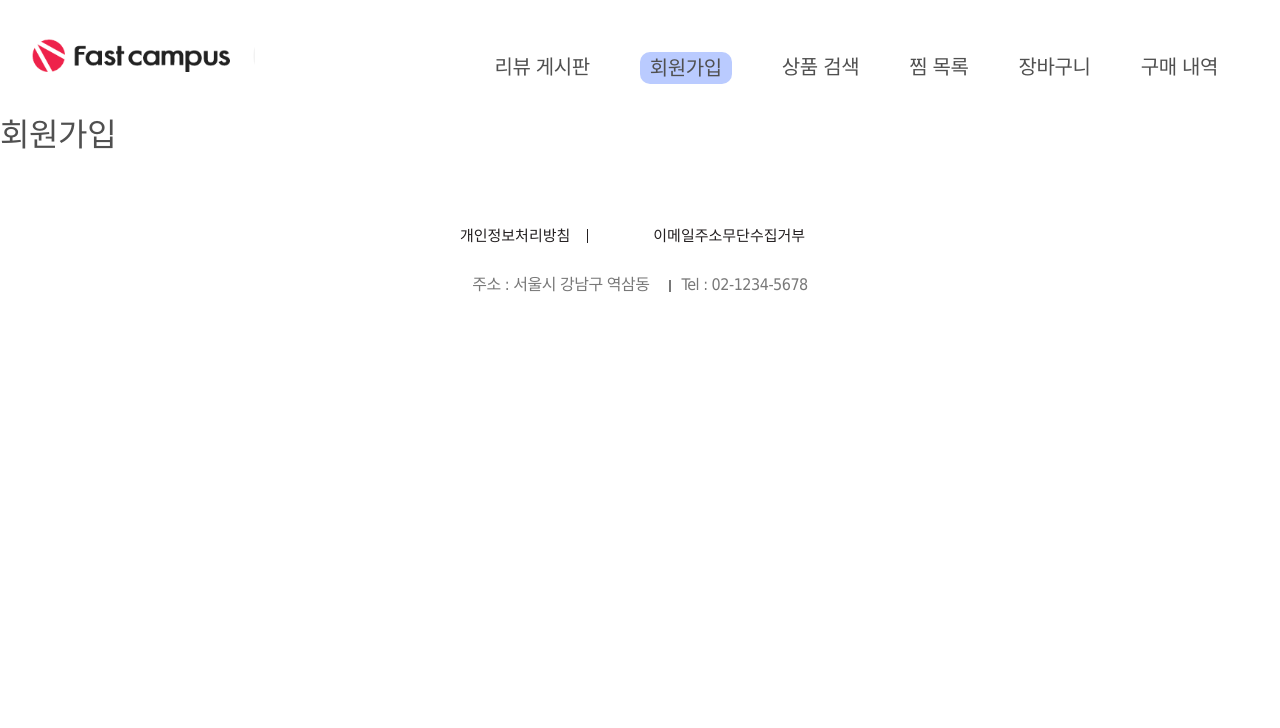
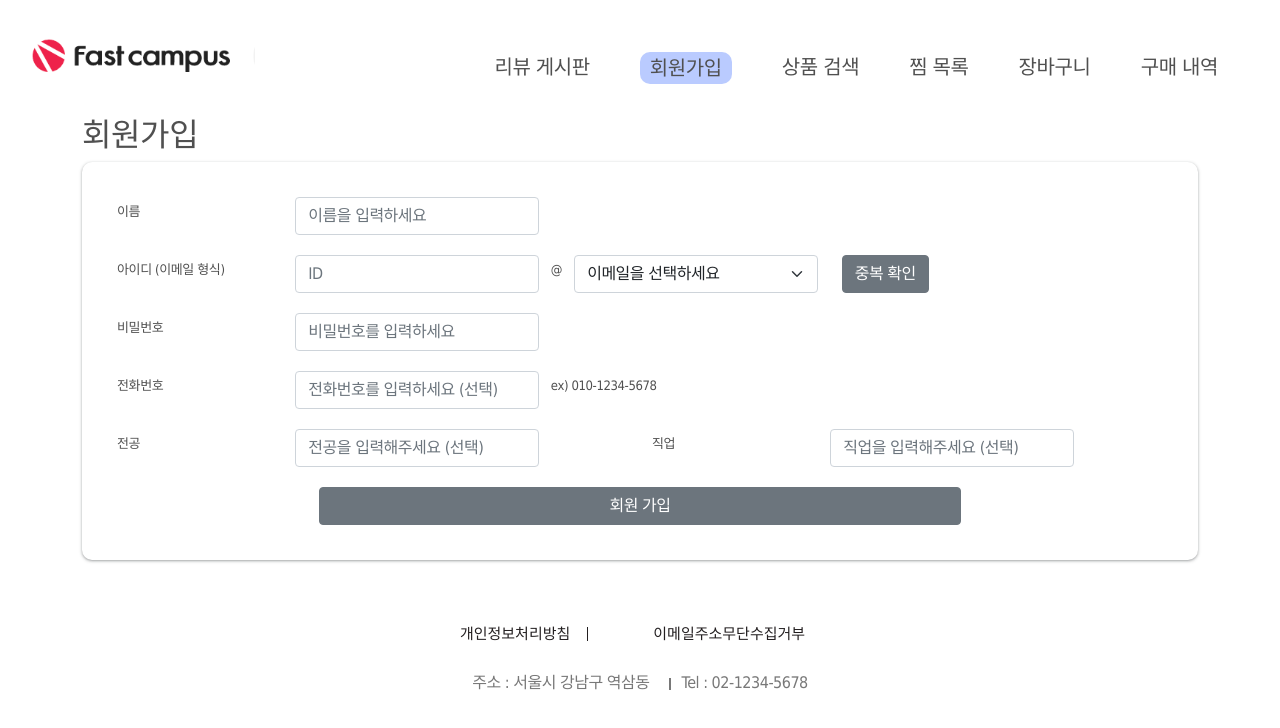
Before and after one commit to kwonsean/KDT_REACT_MiniProject, a React (Create React App) app in the folder client/: page /register in a window 1280 px wide. Shown: the top 728 px of the page. Built offline with nearby package versions, Linux system fonts and the light colour scheme; no server answers.

Commit message:
feat: 회원가입 페이지 완성
- 필수값인 요소들만 간단하게 값 체크만 하도록 구현
- 결제와는 다르게 valid값 체크 X(필수요소가 적기 때문에) 또한 객체형태가 아닌 state형태로구현해 봄

```diff
--- a/client/src/components/register/Register.js
+++ b/client/src/components/register/Register.js
@@ -1,11 +1,14 @@
-import React from "react";
+import React from 'react'
+import { Container } from 'reactstrap'
+import RegisterForm from './RegisterForm'
 
 const Register = (props) => {
   return (
-    <div>
+    <Container>
       <h2>회원가입</h2>
-    </div>
-  );
-};
+      <RegisterForm />
+    </Container>
+  )
+}
 
-export default Register;
+export default Register
--- /dev/null
+++ b/client/src/components/register/RegisterForm.jsx
@@ -0,0 +1,224 @@
+import axios from 'axios'
+import React, { useState } from 'react'
+import { Button, Col, Input, Label, Row } from 'reactstrap'
+import Swal from 'sweetalert2'
+
+export default function RegisterForm() {
+  const [name, setName] = useState('')
+  const [id, setid] = useState('')
+  const [emailAddress, setEmailAddress] = useState('')
+  const [pw, setpw] = useState('')
+  const [phoneNum, setPhoneNum] = useState('')
+  const [major, setMajor] = useState('')
+  const [org, setOrg] = useState('')
+  const [isDuplicate, setIsDuplicate] = useState(true)
+
+  const changeInput = (e) => {
+    if (e.target.id === 'name') setName(e.target.value)
+    if (e.target.id === 'ID') setid(e.target.value)
+    if (e.target.id === 'emailAddress') setEmailAddress(e.target.value)
+    if (e.target.id === 'PW') setpw(e.target.value)
+    if (e.target.id === 'phoneNum') setPhoneNum(e.target.value)
+    if (e.target.id === 'major') setMajor(e.target.value)
+    if (e.target.id === 'org') setOrg(e.target.value)
+  }
+
+  const checkDuplicate = () => {
+    if (id === '' || emailAddress === '') {
+      fail('아이디와 이메일을 입력해 주세요')
+      return
+    }
+    axios
+      .post('api/user?type=dplicheck', {
+        user_email1: id,
+        user_email2: emailAddress,
+      })
+      .then((response) => {
+        // console.log(response.data.json[0].dupliEmailCount)
+        if (!response.data.json[0].dupliEmailCount) {
+          setIsDuplicate(false)
+          success(`사용 가능한 아이디 입니다.`)
+        } else {
+          setIsDuplicate(true)
+          fail('중복된 아이디 입니다.')
+        }
+      })
+      .catch((error) => console.log(error))
+  }
+
+  const clickInsertUserBtn = () => {
+    if (name === '') {
+      fail('회원가입에 실패하였습니다.', '이름을 입력해주세요')
+      return
+    }
+    if (isDuplicate) {
+      fail('회원가입에 실패하였습니다.', '아이디 중복체크를 해주세요')
+      return
+    }
+    if (pw === '') {
+      fail('회원가입에 실패하였습니다.', '비밀번호를 입력해주세요')
+      return
+    }
+    axios
+      .post('api/user?type=signup', {
+        user_email1: id,
+        user_email2: emailAddress,
+        user_password: pw,
+        user_major: major,
+        user_phone: phoneNum,
+        user_name: name,
+        user_org: org,
+      })
+      .then((response) => {
+        console.log(response)
+        success(`회원가입에 성공하였습니다!`)
+        setTimeout(() => {
+          window.location.href = '/naverApi'
+        }, 2000)
+      })
+      .catch((error) => console.log(error))
+  }
+  // useEffect(() => {
+  //   console.log(userData)
+  // }, [userData])
+  return (
+    <div
+      style={{
+        padding: 35,
+        borderRadius: 10,
+        boxShadow:
+          'rgba(60, 64, 67, 0.3) 0px 1px 2px 0px, rgba(60, 64, 67, 0.15) 0px 1px 3px 1px',
+      }}
+    >
+      <Row style={{ marginBottom: 20 }}>
+        <Col xs='2'>
+          <Label for='name'>이름</Label>
+        </Col>
+        <Col xs='3'>
+          <Input
+            id='name'
+            placeholder='이름을 입력하세요'
+            maxLength={20}
+            onChange={(e) => changeInput(e)}
+            value={name}
+          ></Input>
+        </Col>
+      </Row>
+      <Row style={{ marginBottom: 20 }}>
+        <Col xs='2'>
+          <Label for='ID'>아이디 (이메일 형식)</Label>
+        </Col>
+        <Col xs='3'>
+          <Input
+            id='ID'
+            placeholder='ID'
+            onChange={(e) => changeInput(e)}
+            value={id}
+          ></Input>
+        </Col>
+        @
+        <Col xs='3'>
+          <Input
+            id='emailAddress'
+            placeholder='e-mail 주소'
+            type='select'
+            onChange={(e) => changeInput(e)}
+          >
+            <option value=''>이메일을 선택하세요</option>
+            <option value='gmail.com'>구글</option>
+            <option value='naver.com'>네이버</option>
+            <option value='kakao.com'>카카오</option>
+          </Input>
+        </Col>
+        <Col xs='2'>
+          <Button onClick={checkDuplicate}>중복 확인</Button>
+        </Col>
+      </Row>
+      <Row style={{ marginBottom: 20 }}>
+        <Col xs='2'>
+          <Label for='PW'>비밀번호</Label>
+        </Col>
+        <Col xs='3'>
+          <Input
+            id='PW'
+            placeholder='비밀번호를 입력하세요'
+            type='password'
+            maxLength={100}
+            value={pw}
+            onChange={(e) => changeInput(e)}
+          ></Input>
+        </Col>
+      </Row>
+      <Row style={{ marginBottom: 20 }}>
+        <Col xs='2'>
+          <Label for='phoneNum'>전화번호</Label>
+        </Col>
+        <Col xs='3'>
+          <Input
+            id='phoneNum'
+            placeholder='전화번호를 입력하세요 (선택)'
+            minLength={13}
+            maxLength={13}
+            value={phoneNum}
+            onChange={(e) => changeInput(e)}
+          ></Input>
+        </Col>
+        ex) 010-1234-5678
+      </Row>
+      <Row style={{ marginBottom: 20 }}>
+        <Col xs='2'>
+          <Label for='phoneNum'>전공</Label>
+        </Col>
+        <Col xs='3'>
+          <Input
+            id='major'
+            placeholder='전공을 입력해주세요 (선택)'
+            maxLength={100}
+            value={major}
+            onChange={(e) => changeInput(e)}
+          ></Input>
+        </Col>
+        <Col xs='1'></Col>
+        <Col xs='2'>
+          <Label for='phoneNum'>직업</Label>
+        </Col>
+        <Col xs='3'>
+          <Input
+            id='org'
+            placeholder='직업을 입력해주세요 (선택)'
+            maxLength={100}
+            value={org}
+            onChange={(e) => changeInput(e)}
+          ></Input>
+        </Col>
+        <Col xs='1'></Col>
+      </Row>
+      <Row>
+        <Button
+          style={{ width: '60%', margin: '0 auto' }}
+          onClick={clickInsertUserBtn}
+        >
+          회원 가입
+        </Button>
+      </Row>
+    </div>
+  )
+}
+
+function fail(message, subMessage) {
+  Swal.fire({
+    title: message,
+    text: subMessage,
+    icon: 'error',
+    confirmButtonText: '확인',
+  })
+}
+
+function success(message) {
+  Swal.fire({
+    title: message,
+    icon: 'success',
+    confirmButtonText: '확인',
+    timer: 1200,
+  })
+}
```
